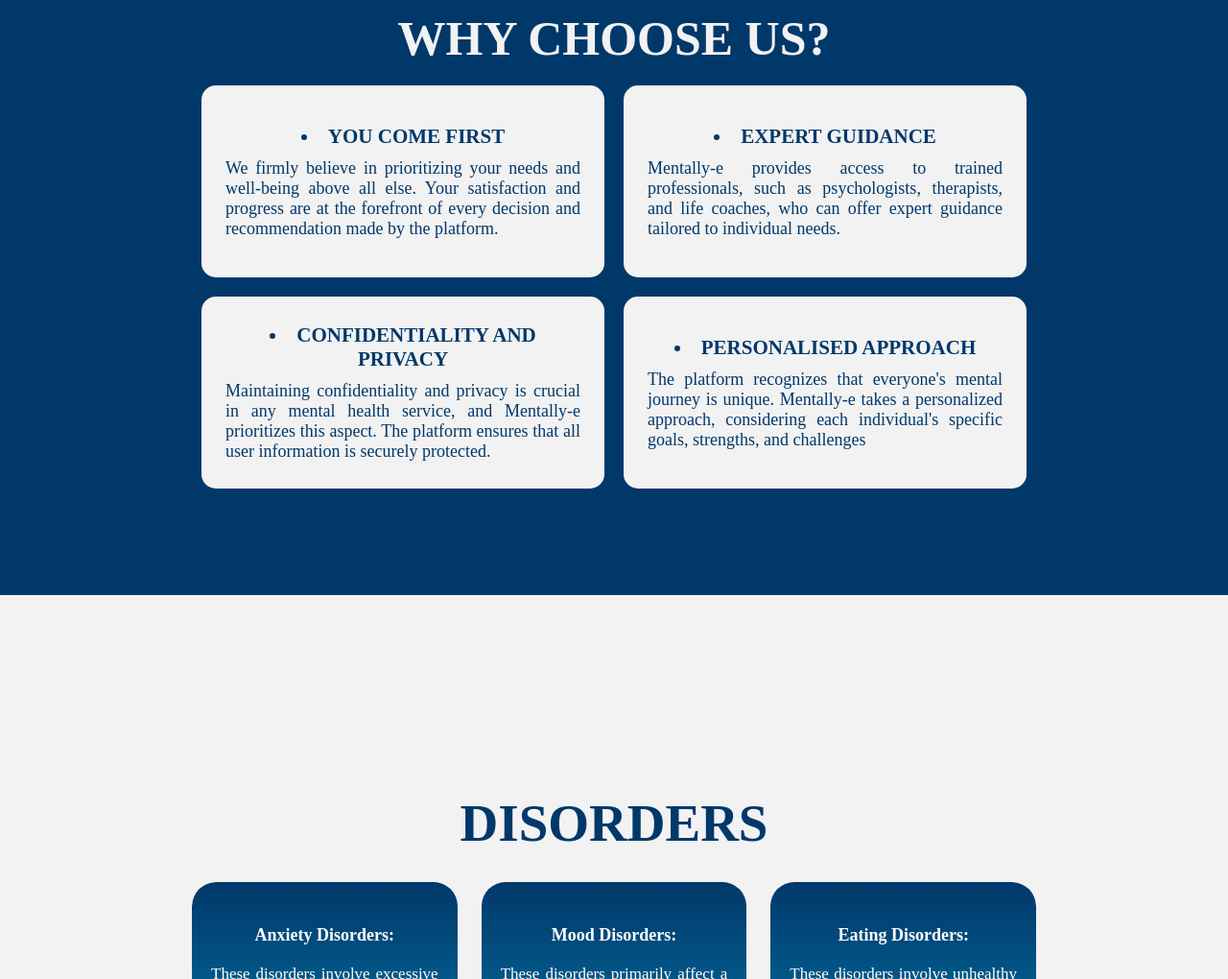
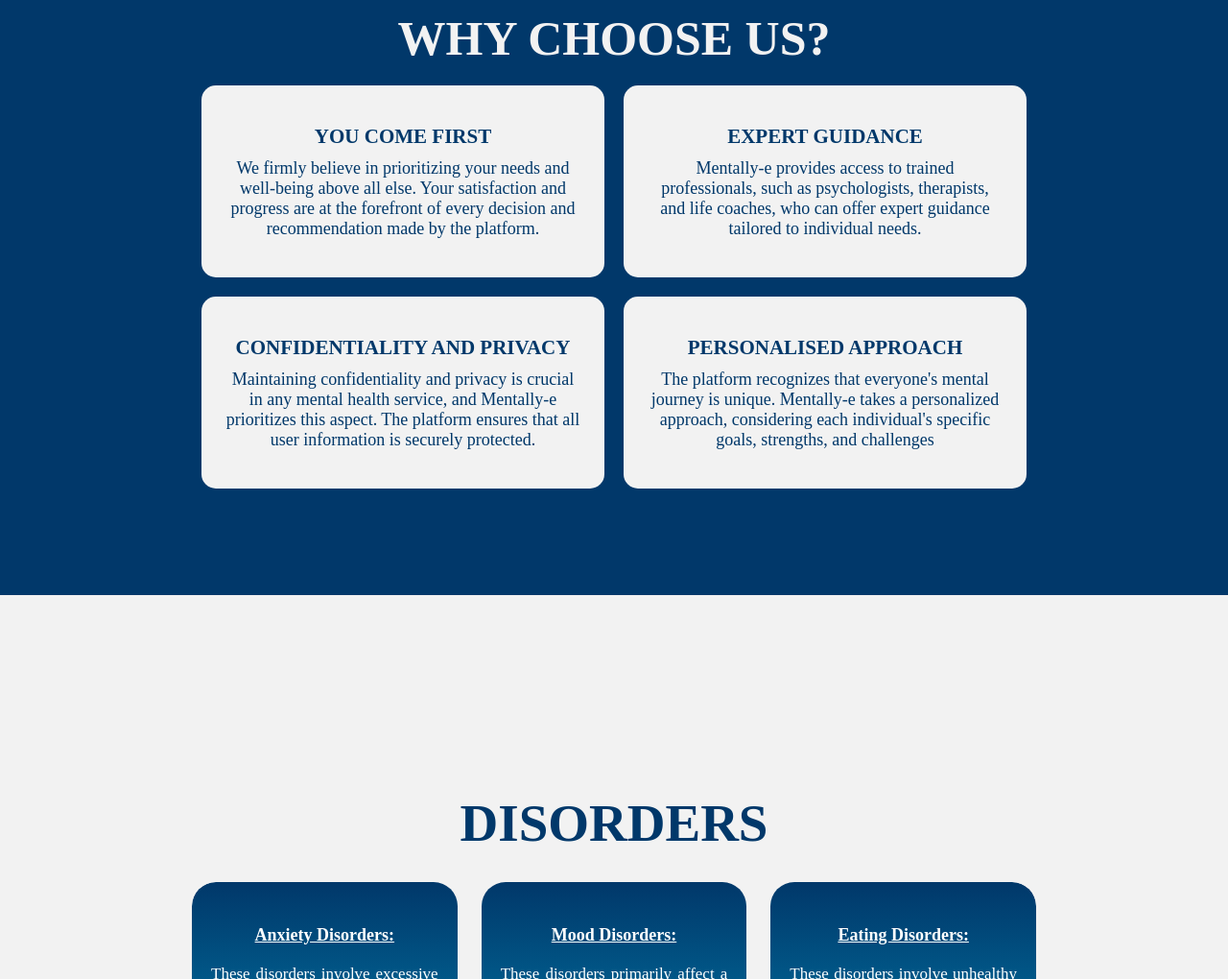
Before and after one commit to Team-FLG/Mentally-E, a plain HTML site: page index.html in a window 1280 px wide. Shown: the part 1780-2800 px from the top of the page at 96% size. Drawn offline with nearby package versions, Linux system fonts and the light colour scheme; a script that the page names is missing.

Commit message:
modified css

```diff
--- a/index.html
+++ b/index.html
@@ -70,7 +70,7 @@
           <div class="info">
             <h1 data-aos="fade-left">Mentally-e</h1>
             <h2 data-aos="fade-right">YOU ARE MORE THAN YOU KNOW</h2>
-            <p data-aos="fade-right">Mentally is a mental consulting platform designed to help individuals optimize their mental well-being and reach their full potential. It provides personalized guidance from trained professionals, empowering tools and techniques, and continuous support, all accessible conveniently through a digital platform. Mentally prioritizes holistic well-being, offering confidential and tailored solutions to help individuals develop resilience, manage stress, and foster a positive mindset for a fulfilling life.</p>
+            <!-- <p data-aos="fade-right"></p> -->
           </div>
         </div>
       </section>
@@ -81,7 +81,7 @@
         <div class="left" data-aos="flip-left">
 
           <h1 class="abtus-h"> About Us</h1>
-          <p class="abtus-p">Lorem ipsum dolor sit, amet consectetur adipisicing elit. Suscipit animi aliquid quos laborum cupiditate doloremque ipsam fugiat doloribus deleniti quia.</p>
+          <p class="abtus-p">Mentally is a mental consulting platform designed to help individuals optimize their mental well-being and reach their full potential. It provides personalized guidance from trained professionals, empowering tools and techniques, and continuous support, all accessible conveniently through a digital platform. Mentally prioritizes holistic well-being, offering confidential and tailored solutions to help individuals develop resilience, manage stress, and foster a positive mindset for a fulfilling life.</p>
 
 
         </div>
@@ -111,13 +111,13 @@
         <div class="why-main" data-aos="flip-up">
             <div class="why-1">
                 <div class="why-content">
-                    <li>YOU COME FIRST</li>
+                    <h3>YOU COME FIRST</h3>
                     <p>
                         We firmly believe in prioritizing your needs and well-being above all else. Your satisfaction and progress are at the forefront of every decision and recommendation made by the platform.
                     </p>
                 </div>
                 <div class="why-content">
-                    <li>EXPERT GUIDANCE</li>
+                    <h3>EXPERT GUIDANCE</h3>
                     <p>
                         Mentally-e provides access to trained professionals, such as psychologists, therapists, and life coaches, who can offer expert guidance tailored to individual needs.
                     </p>
@@ -126,13 +126,13 @@
             </div>
             <div class="why-2">
                 <div class="why-content">
-                    <li>CONFIDENTIALITY AND PRIVACY</li>
+                    <h3>CONFIDENTIALITY AND PRIVACY</h3>
                     <p>
                         Maintaining confidentiality and privacy is crucial in any mental health service, and Mentally-e prioritizes this aspect. The platform ensures that all user information is securely protected.
                     </p>
                 </div>
                 <div class="why-content">
-                    <li>PERSONALISED APPROACH</li>
+                    <h3>PERSONALISED APPROACH</h3>
                     <p>
                         The platform recognizes that everyone's mental journey is unique. Mentally-e takes a personalized approach, considering each individual's specific goals, strengths, and challenges
                     </p>
--- a/src/styles/carousal.css
+++ b/src/styles/carousal.css
@@ -71,14 +71,19 @@
 
 }
 
+.card-content hr{
+  width: 180px;
+}
+
 .name{
-  font-size: 19px;
+  font-size: 20px;
   font-weight: 600;
   display: flex;
   justify-content: center;
   align-items: flex-start;
   font-size: 18px;
   text-align: center;
+  text-decoration: underline;
 }
 
 .description{
--- a/src/styles/why.css
+++ b/src/styles/why.css
@@ -54,10 +54,10 @@
     color: var(--primary-blue);
     text-align: justify;
     padding-top: 10px;
+    text-align: center;
 }
 
-.why-content li{
-
+.why-content h3{
     font-size: 21px;
     color: var(--primary-blue);
     text-align: center;
@@ -82,7 +82,7 @@
         font-size: 16px;
     }
 
-    .why-content li{
+    .why-content h3{
 
         font-size: 19px;
 
@@ -125,7 +125,7 @@
         font-size: 15px;
     }
 
-    .why-content li{
+    .why-content h3{
         font-size: 18px;
     }
 
```
